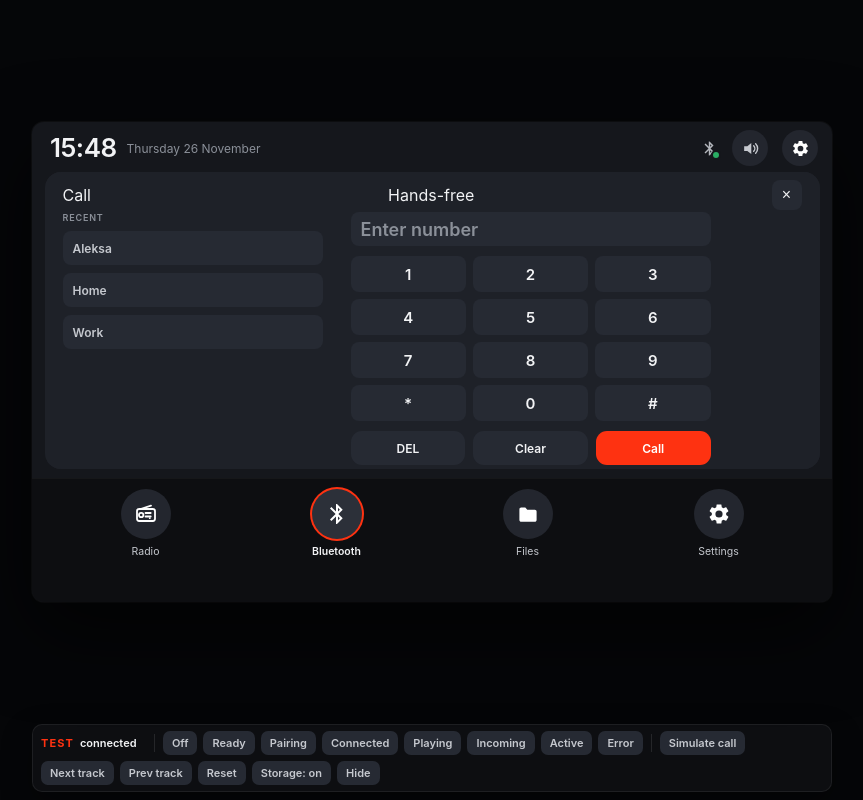
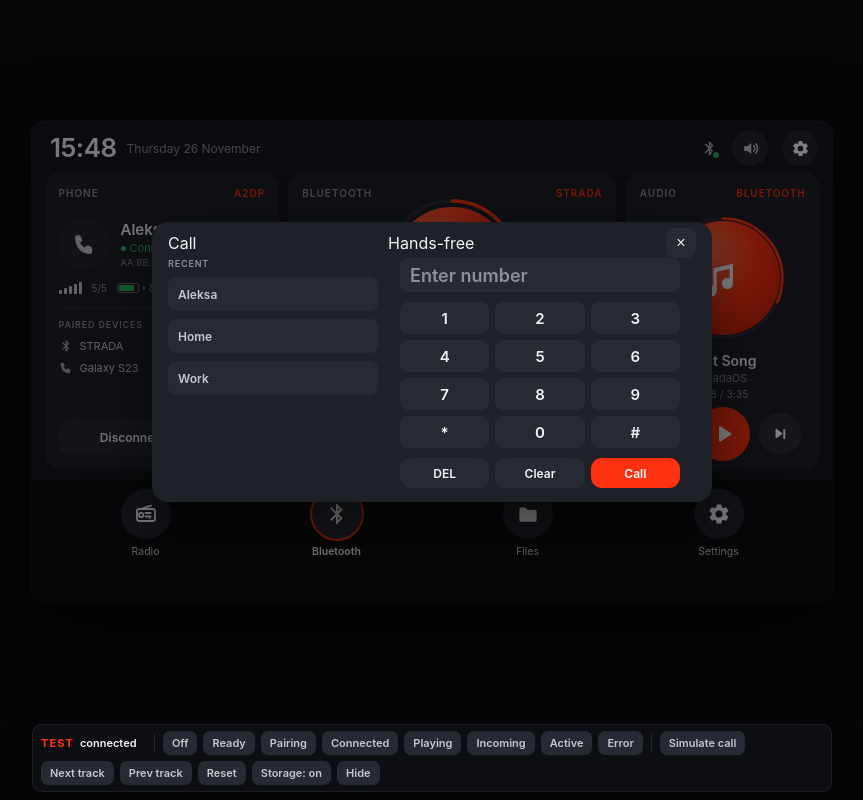
Before and after one commit to leksarodic/zdc, a plain HTML site: page prototype/index.html in a window 1280 px wide. Both pictures are taken after a click on the button "Call". Shown: the whole page, without its empty margins (208-1071 px from the left). Drawn offline with Linux system fonts and the light colour scheme.

Commit message:
prototype: call popup with scrim; fix nested panel sections

```diff
--- a/prototype/index.html
+++ b/prototype/index.html
@@ -328,18 +328,23 @@
   .player-bar{height:8px;background:var(--btn);border-radius:4px;margin-top:12px;overflow:hidden;width:420px;max-width:100%}
   .player-bar i{display:block;height:100%;width:30%;background:var(--accent);border-radius:4px}
   .player-controls{display:flex;align-items:center;gap:12px;margin-top:16px}
-  .call-panel{z-index:9;display:none}
+  .call-scrim{position:absolute;inset:0;background:#000;opacity:.5;display:none;z-index:8}
+  .call-scrim.show{display:block}
+  .call-panel{
+    left:50%;top:50%;transform:translate(-50%,-50%);width:560px;height:280px;
+    padding:12px 16px;z-index:9;display:none;box-shadow:0 24px 60px rgba(0,0,0,.55);
+  }
   .call-panel.show{display:block}
-  .call-body{display:flex;gap:28px;margin-top:8px}
-  .call-recent{width:260px}
+  .call-body{display:flex;gap:22px;margin-top:6px}
+  .call-recent{width:210px}
   .call-contact{display:block;width:100%;height:34px;margin-top:8px;border:0;border-radius:8px;background:var(--inner);color:var(--soft);font-family:inherit;font-size:12px;font-weight:600;cursor:pointer;text-align:left;padding:0 10px}
   .call-contact:hover{background:var(--btn);color:var(--text)}
-  .call-number{height:34px;border-radius:8px;background:var(--inner);color:var(--text);font-size:18px;font-weight:600;display:flex;align-items:center;padding:0 10px;width:360px}
-  .call-keys{display:grid;grid-template-columns:repeat(3,1fr);gap:7px;width:360px;margin-top:10px}
-  .call-keys button{height:36px;border:0;border-radius:8px;background:var(--inner);color:var(--text);font-family:inherit;font-size:15px;font-weight:600;cursor:pointer}
+  .call-number{height:34px;border-radius:8px;background:var(--inner);color:var(--text);font-size:18px;font-weight:600;display:flex;align-items:center;padding:0 10px;width:280px}
+  .call-keys{display:grid;grid-template-columns:repeat(3,1fr);gap:6px;width:280px;margin-top:10px}
+  .call-keys button{height:32px;border:0;border-radius:8px;background:var(--inner);color:var(--text);font-family:inherit;font-size:15px;font-weight:600;cursor:pointer}
   .call-keys button:hover{background:var(--btn)}
-  .call-actions{display:flex;gap:8px;margin-top:10px;width:360px}
-  .call-actions .btn{flex:1;height:34px;font-size:12px}
+  .call-actions{display:flex;gap:6px;margin-top:10px;width:280px}
+  .call-actions .btn{flex:1;height:30px;font-size:12px}
 
   /* volume overlay */
   .vol-osd{
@@ -667,6 +672,7 @@
   </section>
 
   <!-- CALL -->
+  <div class="call-scrim" id="callScrim"></div>
   <section class="app-panel call-panel" id="callPanel">
     <div class="panel-head"><span class="label">Call</span><span class="source">Hands-free</span><button class="panel-close" data-call-close>×</button></div>
     <div class="call-body">
@@ -972,7 +978,7 @@
     if (next === 'playing' && prev !== 'playing') playerExpanded = true;
     if (next !== 'playing') playerExpanded = false;
     if (next !== 'active') state.callTarget = '';
-    el('callPanel').classList.remove('show');
+    closeCallPanel();
     state.mode = next;
     if (next === 'pairing') {
       clearTimeout(state.pairTimer);
@@ -1092,7 +1098,7 @@
   function showScreen(name) {
     screen = name;
     Object.entries(PANELS).forEach(([key, panel]) => panel.classList.toggle('show', key === name));
-    el('callPanel').classList.remove('show');
+    closeCallPanel();
     setDockActive(name);
     renderPlayer();
     if (name === 'radio') renderRadio();
@@ -1300,14 +1306,21 @@
     el('callNumber').style.color = callNumber ? 'var(--text)' : 'var(--muted)';
   }
 
+  function closeCallPanel() {
+    el('callPanel').classList.remove('show');
+    el('callScrim').classList.remove('show');
+  }
+
   function openCallPanel() {
     if (!deviceConnected()) { toast('Connect a phone first'); return; }
     callNumber = '';
     renderCall();
     el('callPanel').classList.add('show');
+    el('callScrim').classList.add('show');
   }
 
-  document.querySelectorAll('[data-call-close]').forEach(b => b.addEventListener('click', () => el('callPanel').classList.remove('show')));
+  el('callScrim').addEventListener('click', closeCallPanel);
+  document.querySelectorAll('[data-call-close]').forEach(b => b.addEventListener('click', closeCallPanel));
   document.querySelectorAll('[data-contact]').forEach(b => b.addEventListener('click', () => {
     callNumber = CONTACT_NUMBERS[b.dataset.contact] || b.dataset.contact;
     renderCall();
@@ -1321,7 +1334,7 @@
   el('callStart').addEventListener('click', () => {
     if (!callNumber) return;
     state.callTarget = callNumber;
-    el('callPanel').classList.remove('show');
+    closeCallPanel();
     go('active');
   });
 
```
